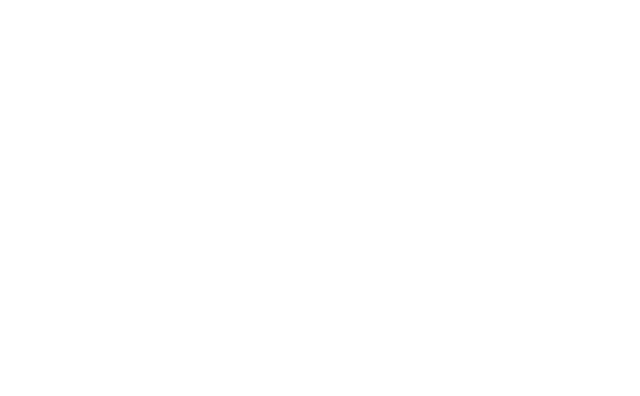
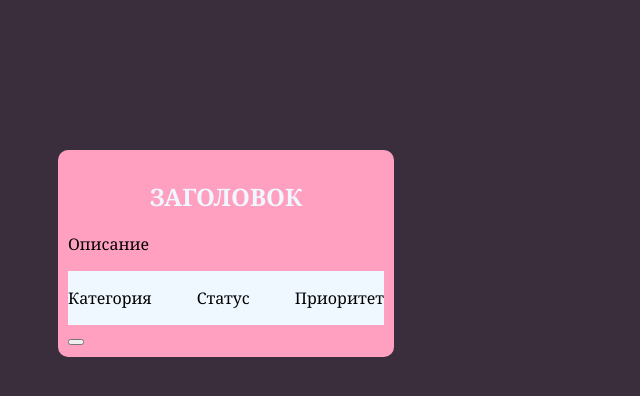
Before and after one commit to sharbeatz/task-manager, a React (Vite) app: page / in a window 1280 px wide. Shown: the top 396 px of the page, without its empty margins (0-640 px from the left). Built offline with nearby package versions, Linux system fonts and the light colour scheme.

Commit message:
TaskItem создан, css модули подключены

```diff
--- a/src/App.tsx
+++ b/src/App.tsx
@@ -1,6 +1,6 @@
 import { Task } from "@mui/icons-material"
 import { TaskProvider } from "./context/TaskContext"
-import { TaskItem } from "./components/TaskItem"
+import { TaskItem } from "./components/TaskItem/TaskItem"
 
 function App()
 {
--- a/src/components/TaskItem.tsx
+++ /dev/null
@@ -1,18 +0,0 @@
-import { Button, Card, CardContent, Chip, Typography } from '@mui/material';
-import type { Task } from '../types/task';
-import { TaskProvider } from '../context/TaskContext';
-
-
-interface TaskItemProps {
-  task: Task;
-  onEdit: () => void;
-}
-
-export const TaskItem = () => {
-  TaskProvider
-  return (
-    <div>
-
-    </div>
-  )
-}
--- /dev/null
+++ b/src/components/TaskItem/TaskItem.module.css
@@ -0,0 +1,31 @@
+body {
+    font-family: Cambria, Cochin, Georgia, Times, 'Times New Roman', serif;
+    background-color: #3A2E3D;
+}
+
+
+.card {
+    background-color: #FFA0C0;
+    max-width: 25%;
+    padding: 10px;
+    margin-left: 50px;
+    margin-top: 150px;
+    border-radius: 10px;
+}
+
+.cardInfo {
+    display: flex;
+    justify-content: space-between;
+    width: 100%;
+    background-color: aliceblue;
+}
+
+.category .status .priority {
+
+}
+
+
+.cardTittle {
+    text-align: center;
+    color:aliceblue;
+}
--- /dev/null
+++ b/src/components/TaskItem/TaskItem.tsx
@@ -0,0 +1,16 @@
+import styles from "./TaskItem.module.css";
+
+export const TaskItem = () => {
+  return (
+    <div className={styles.card}>
+      <h2 className={styles.cardTittle}>ЗАГОЛОВОК</h2>
+      <p className={styles.cardDescription}>Описание</p>
+      <div className={styles.cardInfo}>
+        <p className={styles.category}>Категория</p>
+        <p className={styles.status}>Статус</p>
+        <p className={styles.priority}>Приоритет</p>
+      </div>
+     <button className = {styles.cardButton}></button>
+    </div>
+  )
+}
```
